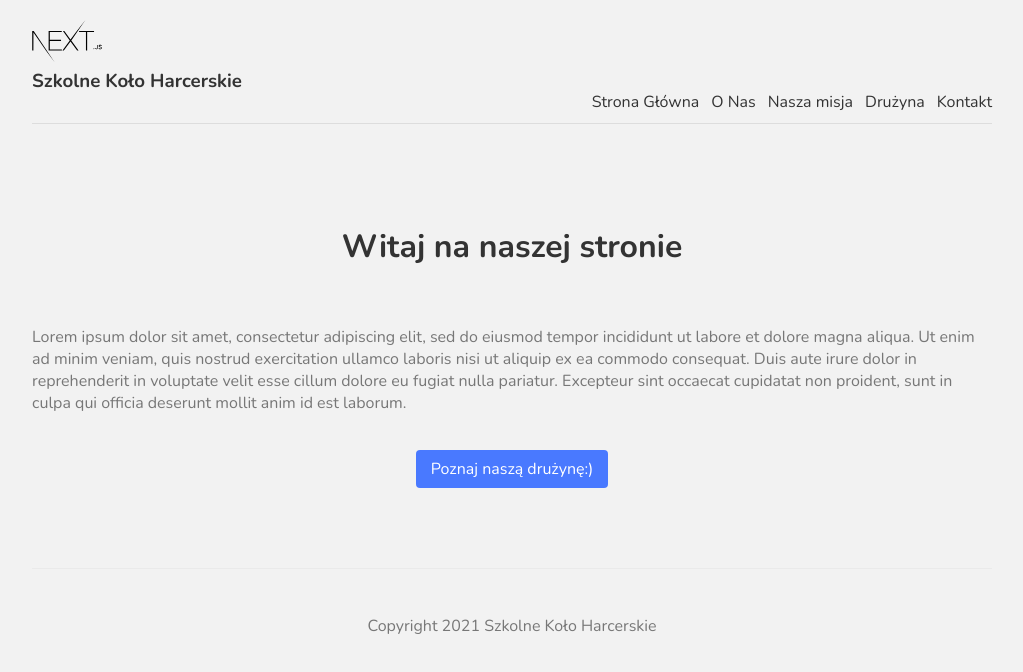
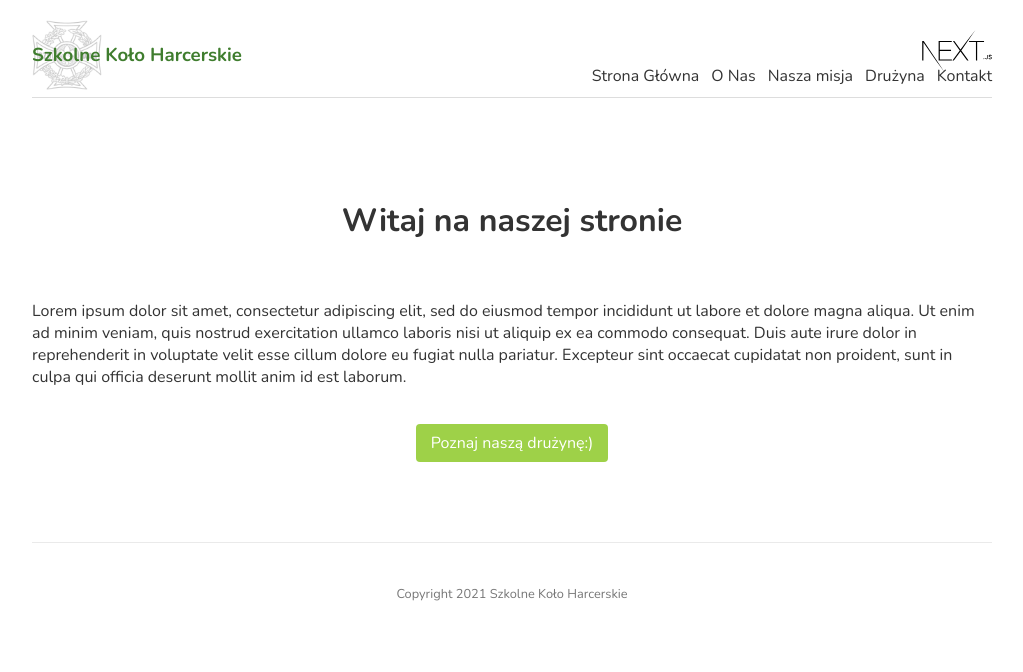
Before and after one commit to oladabro/next.js_project, a Next.js app: page / in a window 1280 px wide. Shown: the top 672 px of the page, without its empty margins (128-1151 px from the left). Built offline with nearby package versions, Linux system fonts and the light colour scheme.

Commit message:
change styling

```diff
--- a/components/Footer.js
+++ b/components/Footer.js
@@ -1,7 +1,8 @@
 const Footer = () => {
+  const date = new Date();
   return (
     <footer>
-      <p>Copyright 2021 Szkolne Koło Harcerskie</p>
+      <p>Copyright {date.getFullYear()} Szkolne Koło Harcerskie</p>
     </footer>
   );
 };
--- a/components/Navbar.js
+++ b/components/Navbar.js
@@ -14,10 +14,24 @@ const Navbar = () => {
 
   return (
     <nav>
-      <div className='logo'>
+      <div className='logo-container'>
         {/* <img src='/next-js-seeklogo.com.svg' width='70' /> */}
-        <Image src='/next-js-seeklogo.com.svg' width='70' height='42' />
-        <h3>Szkolne Koło Harcerskie</h3>
+        <img className='logo-sign1' src='/krzyz_harc.png' width='70' />
+
+        <a href='/'>
+          <img
+            src='/next-js-seeklogo.com.svg'
+            width='70'
+            height='42'
+            className='logo-sign2'
+          />
+        </a>
+
+        <Link href='/'>
+          <a>
+            <h3 className='website-name'>Szkolne Koło Harcerskie</h3>
+          </a>
+        </Link>
       </div>
 
       <Link href='/'>
--- a/styles/Home.module.css
+++ b/styles/Home.module.css
@@ -6,12 +6,12 @@
   text-align: center;
 }
 .text {
-  color: #777;
+  color: #333;
 }
 .btn {
   padding: 8px 15px;
   margin: 20px auto;
-  background: #4979ff;
+  background: var(--secondarycolor);
   border-radius: 4px;
   color: white;
   text-align: center;
--- a/styles/Team.module.css
+++ b/styles/Team.module.css
@@ -7,5 +7,5 @@
   transition: 0.2s;
 }
 .single:hover {
-  border-left: 8px solid #4979ff;
+  border-left: 8px solid var(--secondarycolor);
 }
--- a/styles/globals.css
+++ b/styles/globals.css
@@ -1,7 +1,17 @@
 @import url('https://fonts.googleapis.com/css2?family=Nunito:wght@300;400;600;700&display=swap');
 
+:root {
+  --primarycolor: #3f7d2e;
+  --secondarycolor: #9ed148;
+  --addcolor: #fd8426;
+}
+
 body {
-  background: #f2f2f2;
+  background: white;
+  /* background-image: url('../public/krzyz_harc.png');
+  background-repeat: no-repeat;
+  background-position-x: 10vw;
+  background-position-y: 20vh; */
   color: #333;
   font-family: 'Nunito';
 }
@@ -20,11 +30,12 @@ nav {
   justify-content: flex-end;
   align-items: flex-end;
   border-bottom: 1px solid #ddd;
+  position: relative;
 }
 nav a {
   margin-left: 12px;
 }
-nav .logo {
+nav .logo-container {
   margin-right: auto;
 }
 nav h3 {
@@ -37,6 +48,10 @@ footer {
   margin-top: 60px;
   color: #777;
   border-top: 1px solid #eaeaea;
+}
+
+footer p {
+  font-size: 0.8rem;
 }
 .not-found {
   text-align: center;
@@ -51,8 +66,26 @@ footer {
 }
 .linkSelected {
   font-weight: 700;
+  color: var(--primarycolor);
 }
 
 .contact {
-  color: #4979ff;
+  color: var(--primarycolor);
 }
+.website-name {
+  color: var(--primarycolor);
+}
+.logo-sign1 {
+  position: absolute;
+  z-index: -1;
+  display: inline;
+  opacity: 0.6;
+  /* left: 50%;
+  transform: translate(-50%); */
+}
+
+.logo-sign2 {
+  position: absolute;
+  top: 20px;
+  right: 0;
+}
```
Also changed, not shown: public/krzyz_harc.png (added).
